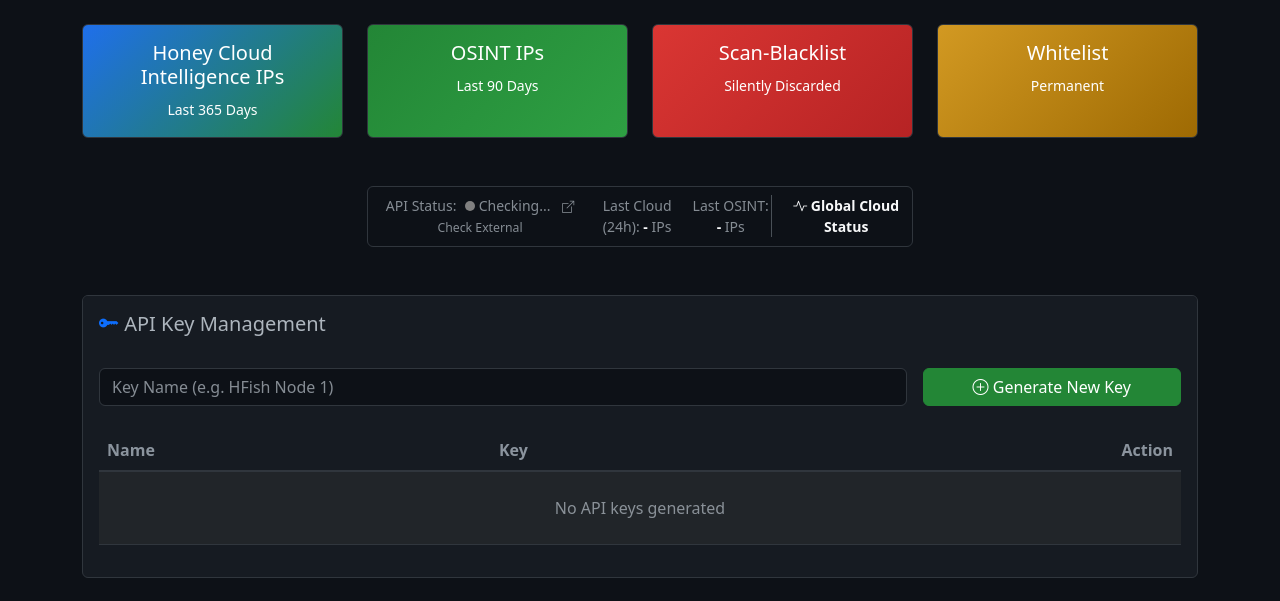
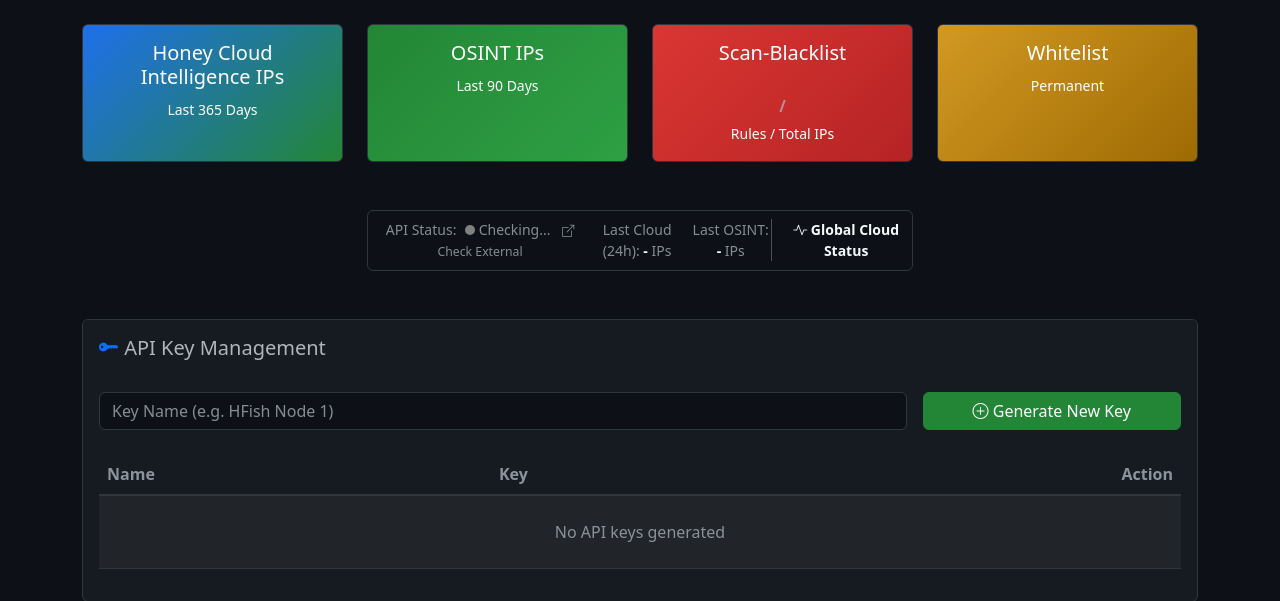
Before and after one commit to lemueIO/honey-api, a FastAPI app: template app/templates/index.html in a window 1280 px wide. Shown: the part 58-659 px from the top of the page. Run offline with FastAPI, Linux system fonts and the light colour scheme; the template is opened without the code that fills it, so the values that code supplies are empty.

Commit message:
feat: scan-blacklist expanded IP counting logic

```diff
--- a/app/main.py
+++ b/app/main.py
@@ -351,6 +351,28 @@ async def load_blacklist_from_file():
     final_count = REDIS_CLIENT.scard(KEY_BLACKLIST)
     logger.info(f"{C_GREEN}[CACHE:WEBHOOK] Cache reload complete. Total active rules: {final_count} (Loaded: {total_loaded}){C_RESET}")
 
+    # Recalculate IP stats
+    await calculate_and_cache_blacklist_stats()
+
+async def calculate_and_cache_blacklist_stats():
+    """Calculates the total number of IPs in the blacklist (expanding CIDRs) and caches it."""
+    try:
+        blacklist_members = REDIS_CLIENT.smembers(KEY_BLACKLIST)
+        total_ips = 0
+        for member in blacklist_members:
+            try:
+                if "/" in member:
+                    total_ips += ipaddress.ip_network(member, strict=False).num_addresses
+                else:
+                    total_ips += 1
+            except ValueError:
+                continue
+
+        REDIS_CLIENT.set("stats:blacklist_ip_count", total_ips)
+        logger.info(f"{C_GREEN}[STATS] blacklist_ip_count updated: {total_ips} IPs.{C_RESET}")
+    except Exception as e:
+        logger.error(f"{C_RED}[STATS] Error calculating blacklist IPs: {e}{C_RESET}")
+
 def purge_test_ip():
     """Specifically removes the test IP 1.2.3.4 from the database."""
     test_ip = "1.2.3.4"
@@ -533,12 +555,15 @@ async def dashboard(request: Request, user: str = Depends(get_current_user)):
     blacklist = list(REDIS_CLIENT.smembers(KEY_BLACKLIST))
     whitelist = list(REDIS_CLIENT.smembers(KEY_WHITELIST))
 
+    blacklist_ips = int(REDIS_CLIENT.get("stats:blacklist_ip_count") or 0)
+
     return templates.TemplateResponse("index.html", {
         "request": request,
         "stats": {
             "local": local_ips,
             "osint": osint_ips,
             "blacklist": blacklist_count,
+            "blacklist_ips": blacklist_ips,
             "whitelist": whitelist_count
         },
         "api_keys": api_keys_dict,
@@ -555,6 +580,8 @@ async def get_stats(user: str = Depends(get_current_user)):
     osint_ips = int(REDIS_CLIENT.get(KEY_STATS_OSINT) or 0)
     blacklist_count = REDIS_CLIENT.scard(KEY_BLACKLIST)
     whitelist_count = REDIS_CLIENT.scard(KEY_WHITELIST)
+
+    blacklist_ips = int(REDIS_CLIENT.get("stats:blacklist_ip_count") or 0)
 
     # Check External API Status
     api_up = False
@@ -595,6 +622,7 @@ async def get_stats(user: str = Depends(get_current_user)):
         "local": local_ips,
         "osint": osint_ips,
         "blacklist": blacklist_count,
+        "blacklist_ips": blacklist_ips,
         "whitelist": whitelist_count,
         "api_up": api_up,
         "last_osint_count": int(last_osint_count),
@@ -611,12 +639,15 @@ async def status_page(request: Request):
     blacklist_count = REDIS_CLIENT.scard(KEY_BLACKLIST)
     whitelist_count = REDIS_CLIENT.scard(KEY_WHITELIST)
 
+    blacklist_ips = int(REDIS_CLIENT.get("stats:blacklist_ip_count") or 0)
+
     return templates.TemplateResponse("status.html", {
         "request": request,
         "stats": {
             "local": local_ips,
             "osint": osint_ips,
             "blacklist": blacklist_count,
+            "blacklist_ips": blacklist_ips,
             "whitelist": whitelist_count
         }
     })
@@ -627,6 +658,8 @@ async def get_public_stats():
     osint_ips = int(REDIS_CLIENT.get(KEY_STATS_OSINT) or 0)
     blacklist_count = REDIS_CLIENT.scard(KEY_BLACKLIST)
     whitelist_count = REDIS_CLIENT.scard(KEY_WHITELIST)
+
+    blacklist_ips = int(REDIS_CLIENT.get("stats:blacklist_ip_count") or 0)
 
     # Check External API Status (Publicly exposed on status page)
     api_up = False
@@ -664,6 +697,7 @@ async def get_public_stats():
         "local": local_ips,
         "osint": osint_ips,
         "blacklist": blacklist_count,
+        "blacklist_ips": blacklist_ips,
         "whitelist": whitelist_count,
         "api_up": api_up,
         "last_osint_count": int(last_osint_count),
--- a/app/templates/index.html
+++ b/app/templates/index.html
@@ -175,8 +175,10 @@
                 <div class="card stat-card bg-blacklist h-100">
                     <div class="card-body">
                         <h5 class="card-title">Scan-Blacklist</h5>
-                        <p class="display-6 fw-bold mb-0" id="stats-blacklist">{{ stats.blacklist }}</p>
-                        <small>Silently Discarded</small>
+                        <p class="display-6 fw-bold mb-0">
+                            <span id="stats-blacklist">{{ stats.blacklist }}</span> <span class="fs-6 text-muted">/</span> <span id="stats-blacklist-ips" class="fs-4">{{ stats.blacklist_ips }}</span>
+                        </p>
+                        <small>Rules / Total IPs</small>
                     </div>
                 </div>
             </div>
@@ -524,6 +526,8 @@
                     updateField('stats-local', 'local');
                     updateField('stats-osint', 'osint');
                     updateField('stats-blacklist', 'blacklist');
+                    updateField('stats-blacklist-ips', 'blacklist_ips');
+                    updateField('stats-whitelist', 'whitelist');
                     updateField('stats-whitelist', 'whitelist');
 
                     // Update List Badges
@@ -578,6 +582,8 @@
             initVal('stats-local', 'local');
             initVal('stats-osint', 'osint');
             initVal('stats-blacklist', 'blacklist');
+            initVal('stats-blacklist-ips', 'blacklist_ips');
+            initVal('stats-whitelist', 'whitelist');
             initVal('stats-whitelist', 'whitelist');
         });
 
```
Also changed, not shown: app/templates/status.html (+8 -2 lines), CHANGELOG.md, README.md, README_DE.md, README_DE2.md, README_UA.md.
